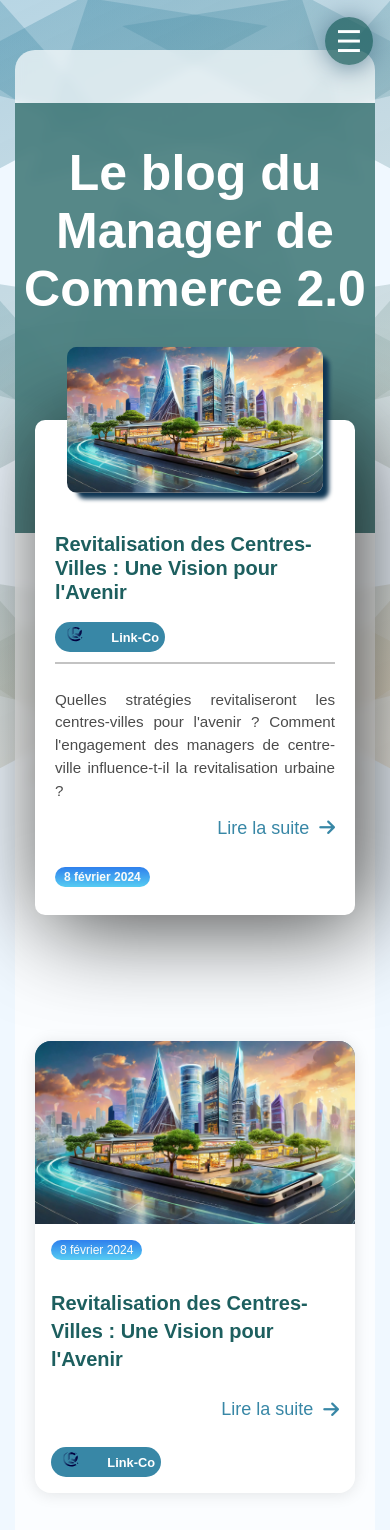
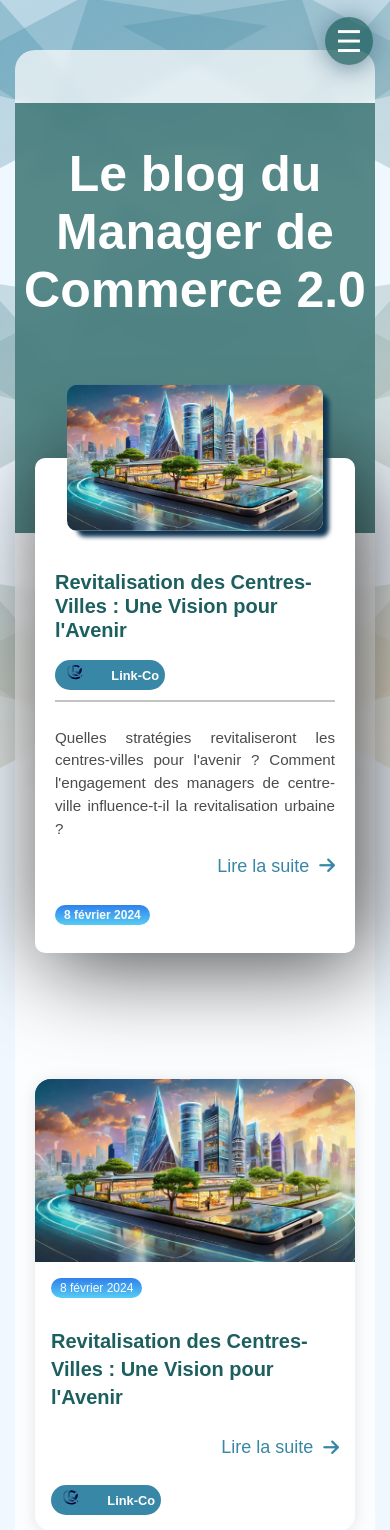
Before and after one commit to Coco836/ManagerCentreVille, a Django app: page /blog in a window 390 px wide. Shown: the top 1530 px of the page. Run offline with Django 5.2, Linux system fonts and the light colour scheme.

Commit message:
blog - update issue margin

```diff
--- a/managerApp/static/css/blog.css
+++ b/managerApp/static/css/blog.css
@@ -84,7 +84,7 @@ section {
 @media screen and (max-width: 460px) {
   .o-articles__main__card {
     grid-template-rows: repeat(3, auto);
-    margin-top: 300px;
+    margin-top: 338px;
   }
 }
 
```
